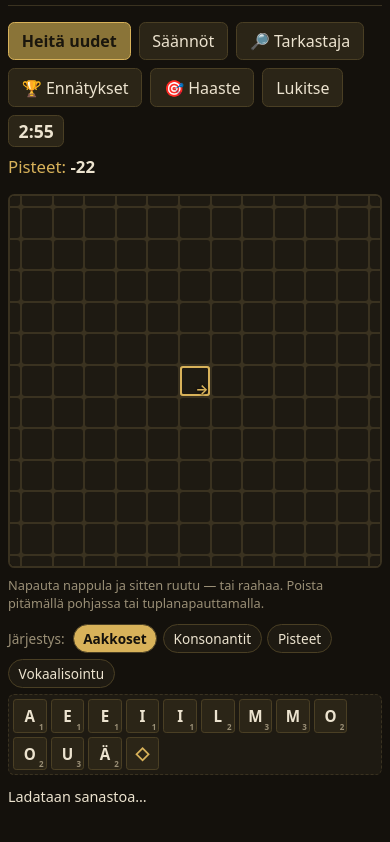
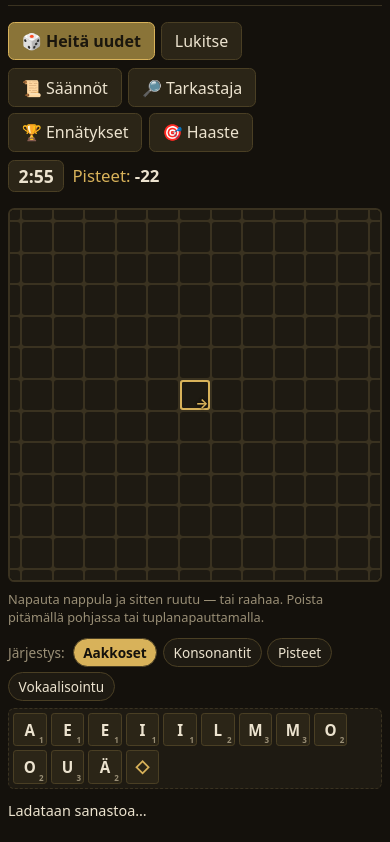
Before and after one commit to tommihaa/Itu, a website built with Vite: page index.html in a window 390 px wide. Shown: the part 42-884 px from the top of the page. Built offline with nearby package versions, Linux system fonts and the light colour scheme; files whose address does not match are found by name.

Commit message:
UI: nappipalkin ryhmittely + emojit + sarkain-vihje
Nappipalkki ryhmitelty funktion mukaan: toiminnot (🎲 Heitä uudet · Lukitse)
| näkymät (📜 Säännöt · 🔎 Tarkastaja · 🏆 Ennätykset · 🎯 Haaste) | tila
(aika · pisteet, oikealle). Hienovarainen pystyerotin ryhmien väliin (näkyy
vain kun toiminnot-ryhmässä on nappeja). Lukitse siirtyi Heitä uudet -napin
viereen. Kompakti tyyli säilyi.

Lisätty emojit: 🎲 Heitä uudet, 📜 Säännöt. Pelin sisäinen vihjerivi mainitsee
nyt että myös sarkain vaihtaa suunnan (Säännöt-välilehti mainitsi jo).

Co-Authored-By: Claude Opus 4.8 <noreply@anthropic.com>

```diff
--- a/src/styles.css
+++ b/src/styles.css
@@ -51,7 +51,11 @@ header.sm-head h1 { margin: 0; color: var(--gold); font-size: 1.4rem; letter-spa
 header.sm-head .sm-seed { color: var(--muted); font-size: 0.85rem; }
 
 .sm-bar { display: flex; gap: 0.5rem; flex-wrap: wrap; align-items: center; margin-bottom: 1rem; }
-.sm-bar .sm-score { margin-left: auto; font-size: 1.05rem; color: var(--gold); }
+/* Ryhmät: toiminnot | näkymät | tila. Sisäinen väli tiivis, ryhmien väli erottimella. */
+.sm-bar-group { display: flex; gap: 0.4rem; flex-wrap: wrap; align-items: center; }
+.sm-bar-status { display: flex; gap: 0.5rem; flex-wrap: wrap; align-items: center; margin-left: auto; }
+.sm-bar-sep { width: 1px; align-self: stretch; min-height: 1.6rem; background: var(--line); margin: 0 0.35rem; }
+.sm-bar .sm-score { font-size: 1.05rem; color: var(--gold); }
 .sm-bar .sm-score b { color: var(--text); }
 .sm-timer {
   font-variant-numeric: tabular-nums;
@@ -512,7 +516,9 @@ input, textarea {
   #app { padding: 0.5rem; }
   .sm-tile { font-size: 0.95rem; }
   .sm-tile .sm-val { font-size: 0.5rem; }
-  .sm-bar .sm-score { width: 100%; margin-left: 0; }
+  /* Kapealla: tila-ryhmä omalle rivilleen täysleveänä, ei oikealle työntöä. */
+  .sm-bar-status { width: 100%; margin-left: 0; }
+  .sm-bar-sep { display: none; }
   /* Kapealla näytöllä neliönmuotoinen näkymä: ruudukosta näkyy yhtä paljon pysty-
      kuin vaakasuunnassa, eikä korkea näkymä työnnä telinettä ja nappeja ruudun alle. */
   .sm-viewport { height: auto; aspect-ratio: 1 / 1; }
--- a/src/ui/game.ts
+++ b/src/ui/game.ts
@@ -514,6 +514,9 @@ function render(): void {
   const matchTag = match
     ? `<span class="sm-match-tag">🎯 Kierros ${match.current + 1}/${match.rounds}</span>`
     : "";
+  // Nappipalkki kolmeen ryhmään: toiminnot (muuttavat pelitilaa) | näkymät (avaavat
+  // paneelin) | tila (vain luku). Erotin näkyy vain kun toiminnot-ryhmässä on nappeja.
+  const hasActions = !match || !roundOver;
   root.innerHTML = `
     <header class="sm-head">
       <h1>Itu</h1>
@@ -521,18 +524,25 @@ function render(): void {
       ${matchTag}
     </header>
     <div class="sm-bar">
-      ${match ? "" : `<button id="sm-new" class="sm-primary">Heitä uudet</button>`}
-      <button id="sm-rules">Säännöt</button>
+      <div class="sm-bar-group sm-bar-actions">
+        ${match ? "" : `<button id="sm-new" class="sm-primary">🎲 Heitä uudet</button>`}
+        ${roundOver ? "" : `<button id="sm-lock">Lukitse</button>`}
+      </div>
+      ${hasActions ? `<span class="sm-bar-sep" aria-hidden="true"></span>` : ""}
+      <div class="sm-bar-group sm-bar-views">
+        <button id="sm-rules">📜 Säännöt</button>
         <button id="sm-checker">🔎 Tarkastaja</button>
         <button id="sm-records">🏆 Ennätykset</button>
         ${match ? "" : `<button id="sm-challenge">🎯 Haaste</button>`}
-      ${roundOver ? "" : `<button id="sm-lock">Lukitse</button>`}
+      </div>
+      <div class="sm-bar-status">
         ${roundOver ? "" : `<span class="sm-timer" id="sm-timer">${fmtTime(secondsLeft())}</span>`}
         <span class="sm-score">${
           roundOver ? "Kierros päättyi" : `Pisteet: <b>${v.total}</b>`
         }${v.invalidCount ? ` · ${v.invalidCount} kelvotonta` : ""}${
           !v.connected ? " · ristikko ei yhtenäinen" : ""
         }</span>
+      </div>
     </div>
     ${roundOver ? resultHtml() : ""}
     ${roundOver && match ? matchNavHtml() : ""}
@@ -808,7 +818,7 @@ function controlsHintHtml(): string {
   const fine = typeof matchMedia === "function" && matchMedia("(pointer: fine)").matches;
   const arrow = caret?.dir === "V" ? "↓" : "→";
   const text = fine
-    ? `Raahaa — tai napauta nappula ja sitten ruutu. Oikea klikkaus tai tuplaklikkaus poistaa. Voit myös kirjoittaa (väli vaihtaa suunnan ${arrow}, ⌫ poistaa, Ctrl+Z kumoaa).`
+    ? `Raahaa — tai napauta nappula ja sitten ruutu. Oikea klikkaus tai tuplaklikkaus poistaa. Voit myös kirjoittaa (väli tai sarkain vaihtaa suunnan ${arrow}, ⌫ poistaa, Ctrl+Z kumoaa).`
     : "Napauta nappula ja sitten ruutu — tai raahaa. Poista pitämällä pohjassa tai tuplanapauttamalla.";
   return `<p class="sm-kbd-hint">${text}</p>`;
 }
```
Lines whose indentation alone changed are shown as unchanged.
